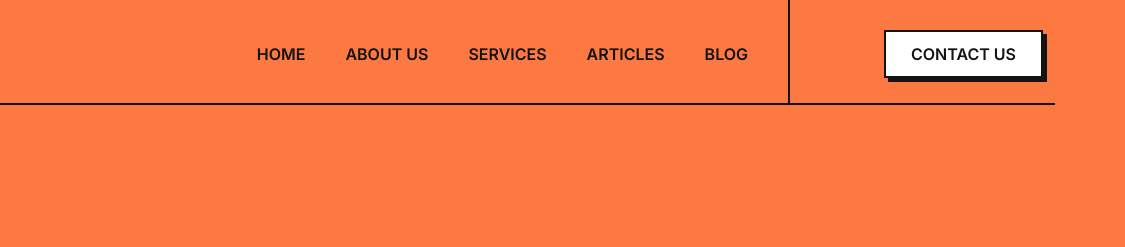
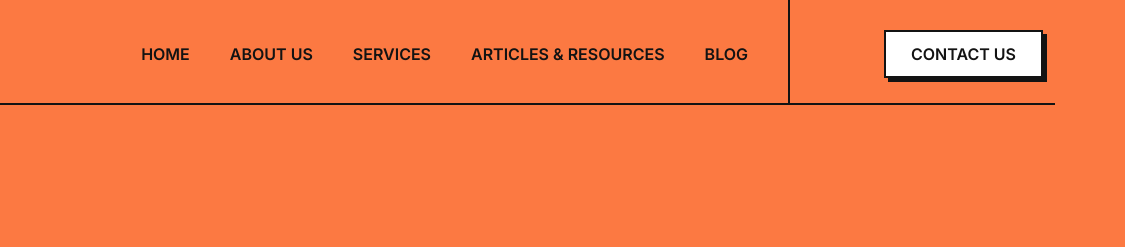
Before and after one commit to maceteligolden/troot, a plain HTML site: page about-us.html in a window 1280 px wide. Shown: the top 247 px of the page, 155-1280 px from the left. Drawn offline with nearby package versions, Linux system fonts and the light colour scheme; files whose address does not match are found by name.

Commit message:
update:change navbar in about us

```diff
--- a/about-us.html
+++ b/about-us.html
@@ -55,19 +55,19 @@
                     <li class="nav-item dropdown">
                         <a class="nav-link dropdown-toggle" href="services.html" role="button" data-toggle="dropdown"
                             aria-haspopup="true" aria-expanded="false">
-                            services
+                            Services
                         </a>
                     </li>
                     <li class="nav-item dropdown">
                         <a class="nav-link dropdown-toggle" href="articles.html" role="button" data-toggle="dropdown"
                             aria-haspopup="true" aria-expanded="false">
-                            articles
+                            Articles & Resources
                         </a>
                     </li>
                     <li class="nav-item dropdown">
                         <a class="nav-link dropdown-toggle" href="blogs.html" role="button" data-toggle="dropdown"
                             aria-haspopup="true" aria-expanded="false">
-                            blog
+                            Blog
                         </a>
                     </li>
                 </ul>
```
